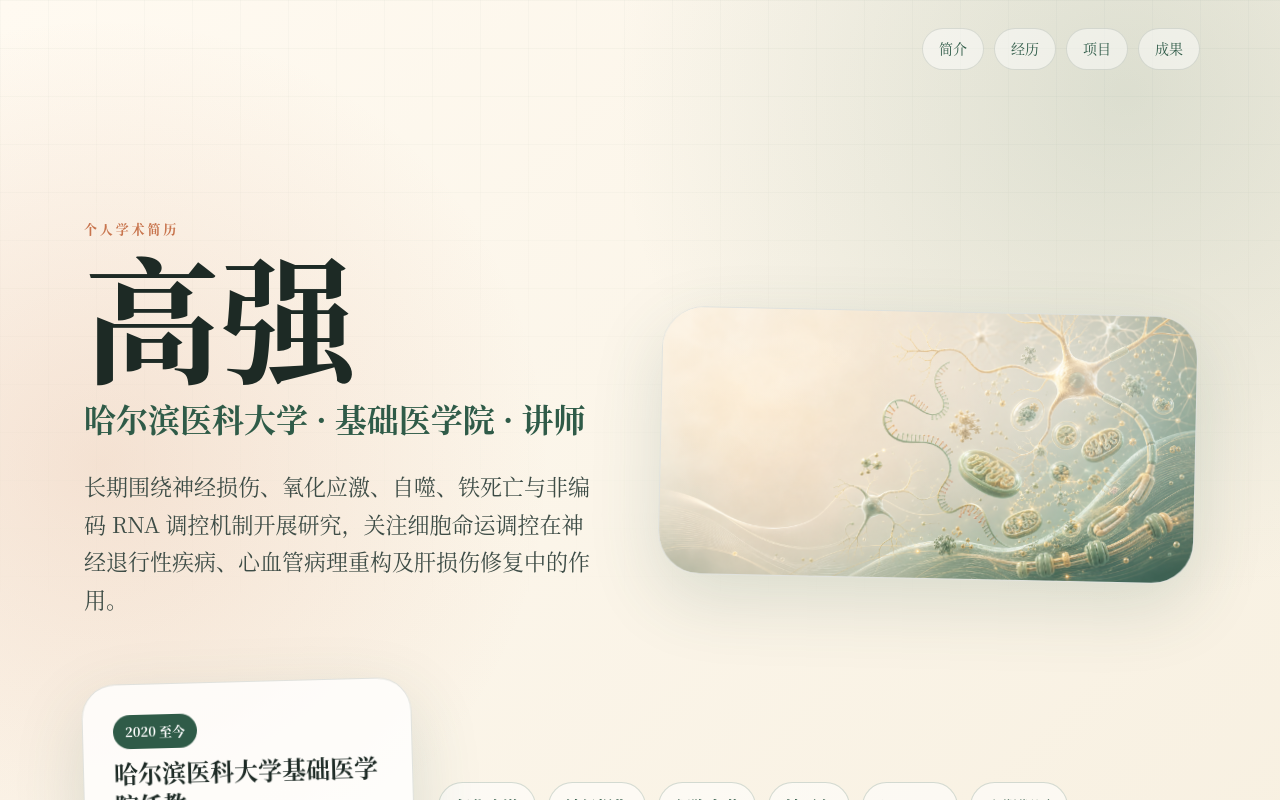
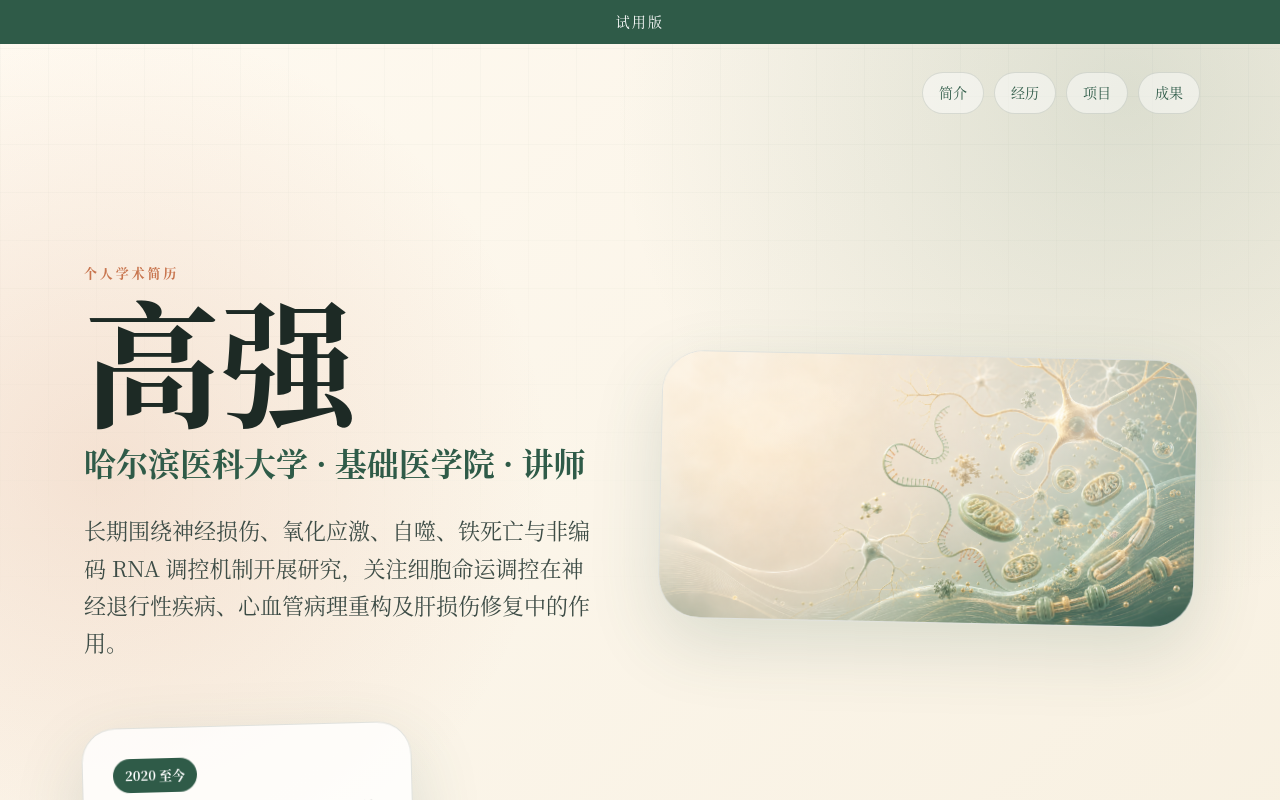
Before and after one commit to a6523130/resume, a Next.js app: page / in a window 1280 px wide. Shown: the top 800 px of the page. Built offline with nearby package versions, Linux system fonts and the light colour scheme.

Commit message:
Add trial banner at top of webpage

```diff
--- a/app/globals.css
+++ b/app/globals.css
@@ -47,6 +47,17 @@
 a {
   color: inherit;
   text-decoration: none;
+}
+
+
+.trial-banner {
+  margin: 0;
+  padding: 10px 20px;
+  text-align: center;
+  color: #ffffff;
+  background: var(--sage-deep);
+  font-size: 14px;
+  letter-spacing: 0.16em;
 }
 
 .hero {
--- a/app/page.tsx
+++ b/app/page.tsx
@@ -107,6 +107,7 @@
 export default function Home() {
   return (
     <>
+      <p className="trial-banner">试用版</p>
       <header className="hero">
         <nav className="topbar" aria-label="页面导航">
           {navItems.map((item) => (
```
